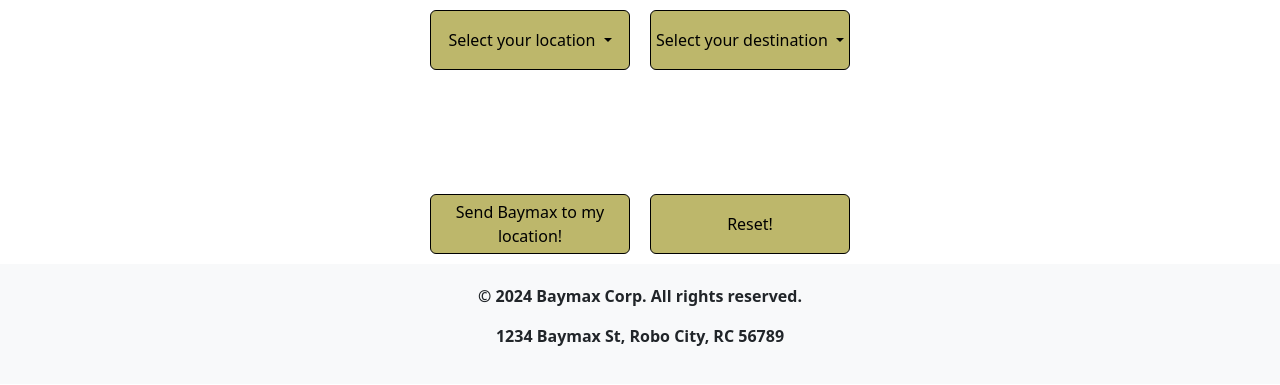
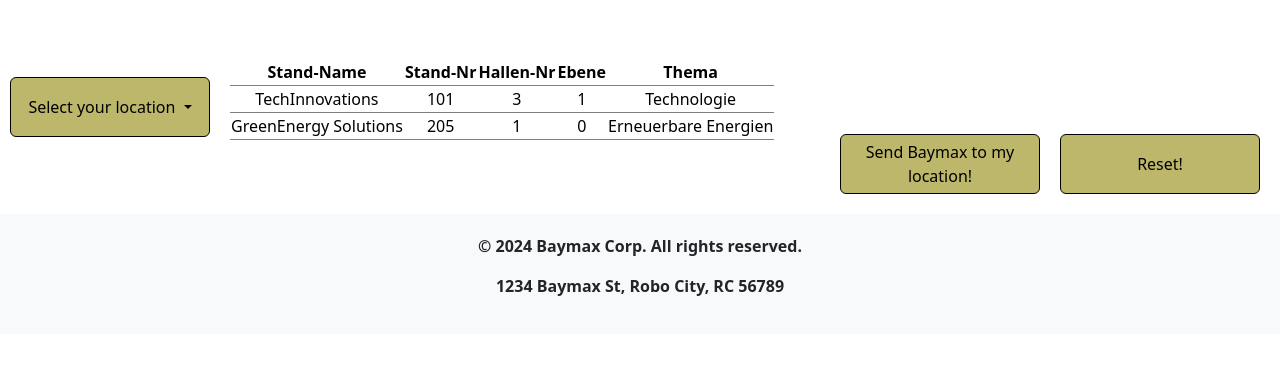
Before and after one commit to ShoqZSon/Hive-Navigator, a Flask app: page / in a window 1280 px wide. Shown: the part 96-481 px from the top of the page. Run offline with Flask 3, Linux system fonts and the light colour scheme; some libraries are stand-ins or nearby versions.

Commit message:
Website - Version: 0.2 Changes: - Replaced the destination dropdown with a selectable table

```diff
--- a/main.py
+++ b/main.py
@@ -7,7 +7,7 @@ def main_page():
     return render_template('index.html')
 
 @app.route('/submit', methods=['POST'])
-def submit_task():
+def submit():
     location = request.form.get('location')
     destination = request.form.get('destination')
 
@@ -16,7 +16,7 @@ def submit_task():
     return redirect(url_for('success'))
 
 @app.route('/success')
-def task_send_successfully():
+def success():
     # TODO: Success page is supposed to show the current position of the bot + ETA
     return render_template('followBot.html')
 
--- a/static/js/resetButton.js
+++ b/static/js/resetButton.js
@@ -1,6 +1,7 @@
 function resetLocDest() {
     resetLoc();
-    resetDest();
+    //resetDest();
+    resetDestTable();
 }
 
 function resetLoc() {
@@ -12,3 +13,12 @@ function resetDest() {
     const destination = document.getElementById("dropdown_dest");
     destination.textContent = "Select your destination";
 }
+
+function resetDestTable() {
+    const destTable = document.getElementById("destTable");
+
+    // Remove 'selected' class from all rows
+    destTable.querySelectorAll("tbody tr").forEach(row => {
+        row.classList.remove("selected");
+    });
+}
--- /dev/null
+++ b/static/js/selectItemTable.js
@@ -0,0 +1,22 @@
+document.addEventListener("DOMContentLoaded", function () {
+    const table = document.getElementById("destTable");
+    const destinationInput = document.getElementById("destination");
+
+    // Add click event listener to each row in the table body
+    table.querySelectorAll("tbody tr").forEach(row => {
+        row.addEventListener("click", function () {
+            // Get all cells data from the selected row
+            const rowData = Array.from(this.cells).map(cell => cell.innerText);
+
+            // Convert row data to a string (you can customize the format)
+            const rowString = rowData.join(", ");
+
+            // Set the hidden input value to the row string
+            destinationInput.value = rowString;
+
+            // Optionally, add a selected class to highlight the selected row
+            table.querySelectorAll("tbody tr").forEach(r => r.classList.remove("selected"));
+            this.classList.add("selected");
+        });
+    });
+});
--- a/templates/followBot.html
+++ b/templates/followBot.html
@@ -15,7 +15,7 @@
     <!-- Header -->
     <header class="header bg-light">
         <nav class="navbar navbar-light">
-            <a class="navbar-brand" href="../templates/index.html">Baymax</a>
+            <a class="navbar-brand" href="index.html">Baymax</a>
             <a class="navbar-brand" href="../theProject.html">The Project</a>
             <a class="navbar-brand" href="../impressum.html">Impressum</a>
         </nav>
--- a/templates/index.html
+++ b/templates/index.html
@@ -59,6 +59,16 @@
         .mt-4 {
             margin: 10px;
         }
+        .table {
+
+        }
+        #destTable tbody tr:hover {
+            background-color: lightgray;
+            cursor: pointer;
+        }
+        #destTable tbody tr.selected {
+            background-color: lightgreen;
+        }
     </style>
 </head>
 <body>
@@ -74,8 +84,7 @@
     <!-- Task Submition Form -->
     <form action="/submit" method="post" id="submitForm">
         <div class="center-section">
-            <!-- User Location Dropdown -->
-            <!-- TODO: Change this button to a html location (location of the terminal) or the current location of the user (if used by phone) -->
+            <!-- User Location -->
             <div class="dropdown">
                 <button class="btn btn-primary dropdown-toggle" type="button" id="dropdown_loc" data-bs-toggle="dropdown" aria-expanded="false">
                     Select your location
@@ -90,20 +99,37 @@
                 <input type="hidden" name="location" id="location">
             </div>
 
-            <!-- Destination Dropdown -->
-            <div class="dropdown">
-                <button class="btn btn-secondary dropdown-toggle" type="button" id="dropdown_dest" data-bs-toggle="dropdown" aria-expanded="false">
-                    Select your destination
-                </button>
-                <ul class="dropdown-menu" aria-labelledby="dropdown_dest">
-                    <li><a class="dropdown-item" data-value="Dest1">Dest 1</a></li>
-                    <li><a class="dropdown-item" data-value="Dest2">Dest 2</a></li>
-                    <li><a class="dropdown-item" data-value="Dest3">Dest 3</a></li>
-                    <li><hr class="dropdown-divider"></li>
-                    <li><a class="dropdown-item" onclick="resetDest()">Reset selected destination</a></li>
-                </ul>
+            <!-- User Destination Table -->
+            <div class="table">
+                <!-- <h4>Select your destination</h4> -->
+                <table id="destTable">
+                    <thead id="dest_tableHead">
+                        <tr>
+                            <th>Stand-Name</th>
+                            <th>Stand-Nr</th>
+                            <th>Hallen-Nr</th>
+                            <th>Ebene</th>
+                            <th>Thema</th>
+                        </tr>
+                    </thead>
+                    <tbody id="dest_tableBody">
+                        <tr>
+                            <td>TechInnovations</td>
+                            <td>101</td>
+                            <td>3</td>
+                            <td>1</td>
+                            <td>Technologie</td>
+                        </tr>
+                        <tr>
+                            <td>GreenEnergy Solutions</td>
+                            <td>205</td>
+                            <td>1</td>
+                            <td>0</td>
+                            <td>Erneuerbare Energien</td>
+                        </tr>
+                    </tbody>
+                </table>
                 <input type="hidden" name="destination" id="destination">
-            </div>
             </div>
 
             <!-- Action Buttons -->
@@ -122,6 +148,7 @@
                     </button>
                 </div>
             </div>
+        </div>
     </form>
 
     <!-- Footer -->
@@ -137,5 +164,6 @@
     <script src="../static/js/dropDownToggle.js"></script>
     <script src="../static/js/resetButton.js"></script>
     <script src="../static/js/checkSubmitCondition.js"></script>
+    <script src="../static/js/selectItemTable.js"></script>
 </body>
 </html>
```
Lines whose indentation alone changed are shown as unchanged.
